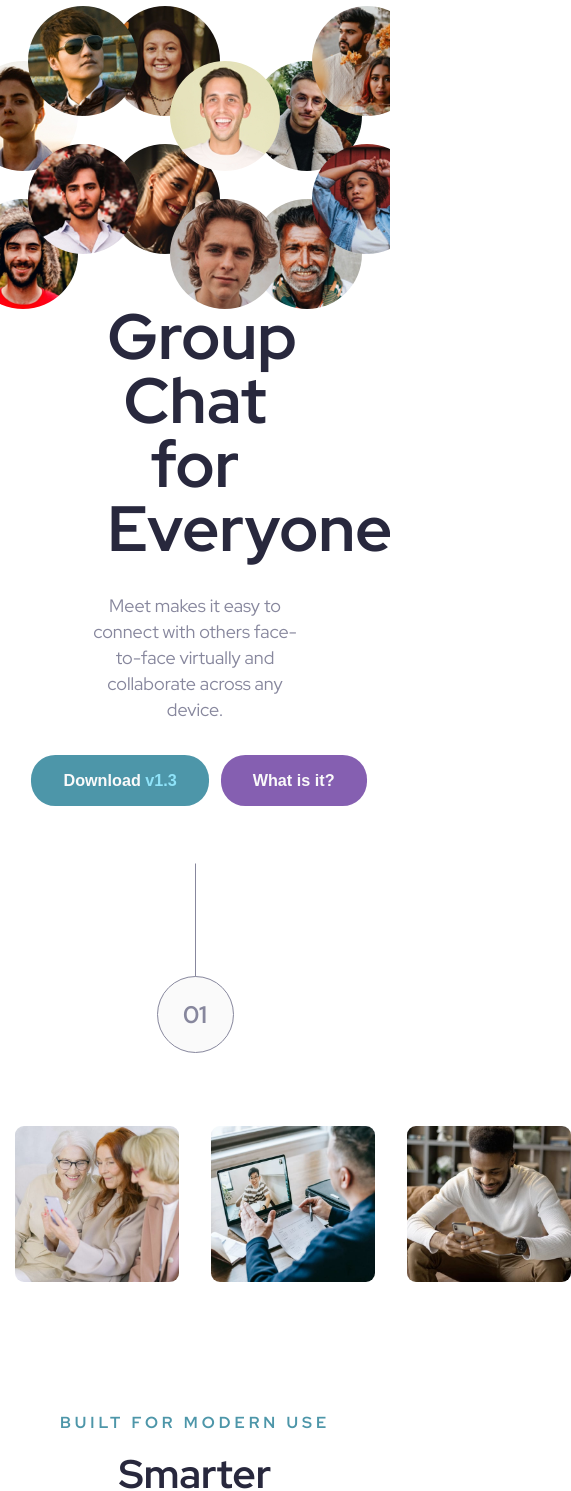
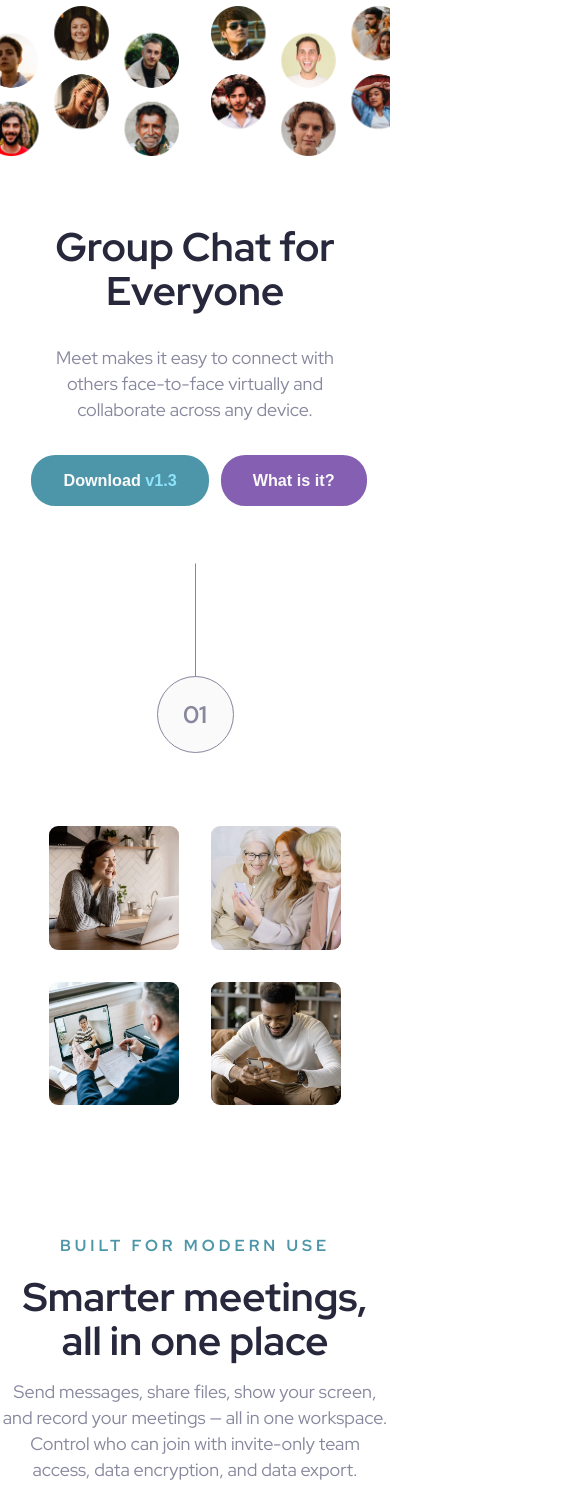
Before and after one commit to Evelinealy/meetup-landing-page, a plain HTML site: page index.html in a window 390 px wide. Shown: the part 110-1601 px from the top of the page, 571 px wide, since content can reach past the window. Drawn offline with Linux system fonts and the light colour scheme.

Commit message:
Add media query for mobile version

```diff
--- a/index.html
+++ b/index.html
@@ -4,6 +4,7 @@
     <meta charset="UTF-8" />
     <meta http-equiv="X-UA-Compatible" content="IE=edge" />
     <meta name="viewport" content="width=device-width, initial-scale=1.0" />
+    <link rel="icon" href="assets/images/logo.svg" />
     <link rel="preconnect" href="https://fonts.googleapis.com" />
     <link rel="preconnect" href="https://fonts.gstatic.com" crossorigin />
     <link
--- a/style.css
+++ b/style.css
@@ -55,6 +55,7 @@ body {
     "hero"
     "main"
     "footer";
+  overflow-x: hidden;
 }
 
 h1 {
@@ -198,12 +199,48 @@ h2 {
   .hero .image-hero-1 {
     grid-column: 1 / 2;
   }
+
   .hero .hero-text {
     grid-column: 1 / span 2;
     width: 100%;
   }
+
+  .hero .hero-text h1 {
+    width: 50%;
+  }
+
   .hero .image-hero-2 {
     grid-column: 2 / 3;
+  }
+}
+
+@media only screen and (max-width: 428px) {
+  .hero {
+    height: 500px;
+  }
+
+  .hero .image-hero-1 img {
+    width: 50%;
+    height: auto;
+    left: -16px;
+  }
+
+  .hero .hero-text h1 {
+    font-size: var(--h2-font-size);
+    line-height: var(--h2-line-height);
+    text-align: center;
+    width: 90%;
+  }
+
+  .hero .hero-text p {
+    text-align: center;
+    width: 80%;
+  }
+
+  .hero .image-hero-2 img {
+    width: 50%;
+    height: auto;
+    right: -16px;
   }
 }
 
@@ -265,6 +302,20 @@ h2 {
   }
 }
 
+@media only screen and (max-width: 428px) {
+  .images-grid-container {
+    display: inline-grid;
+    grid-template-columns: repeat(2, 1fr);
+    grid-template-rows: repeat(2, 1fr);
+    gap: var(--padding-lg);
+  }
+
+  .images-grid-container img {
+    height: auto;
+    width: 130px;
+  }
+}
+
 /* === ABOUT MEET SECTION === */
 .about {
   display: flex;
@@ -296,6 +347,18 @@ h2 {
   }
   .about p {
     width: 70%;
+  }
+}
+
+@media only screen and (max-width: 428px) {
+  .about .overline-text {
+    width: 100%;
+  }
+  .about h2 {
+    width: 100%;
+  }
+  .about p {
+    width: 100%;
   }
 }
 
@@ -358,6 +421,10 @@ h2 {
 
 @media only screen and (max-width: 810px) {
   .footer {
+    background: linear-gradient(#4d97a9e3, #4d97a9e3),
+      url("assets/images/tablet/image-footer.jpg");
+  }
+  .footer {
     flex-direction: column;
     justify-content: center;
     align-content: center;
@@ -376,3 +443,13 @@ h2 {
     padding-bottom: var(--padding-lg);
   }
 }
+
+@media only screen and (max-width: 428px) {
+  .footer {
+    background: linear-gradient(#4d97a9e3, #4d97a9e3),
+      url("assets/images/mobile/image-footer.jpg");
+  }
+  .footer h2 {
+    width: 70%;
+  }
+}
```
